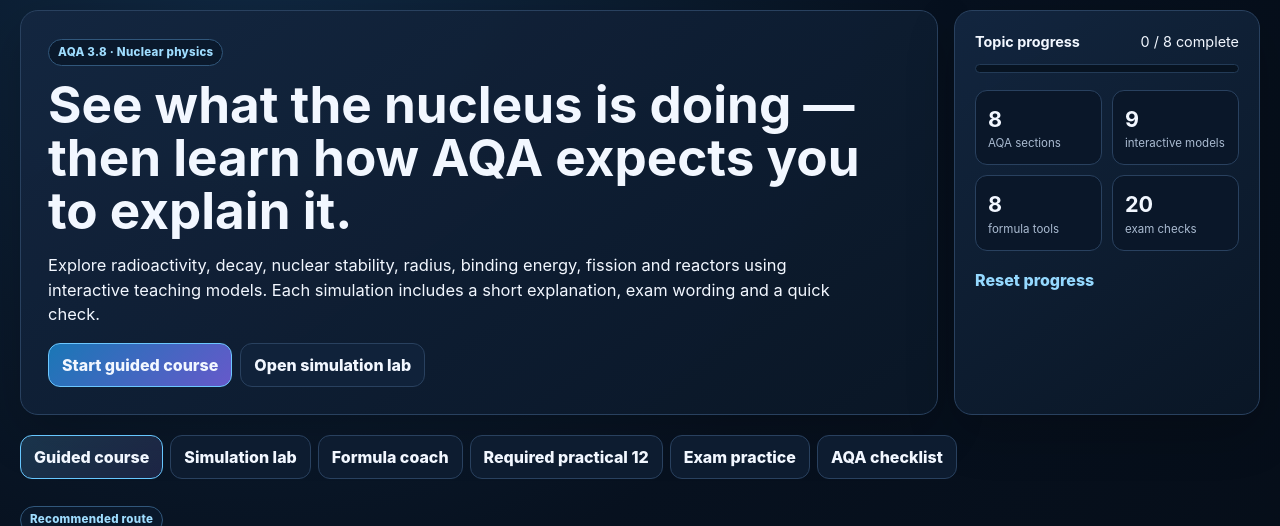
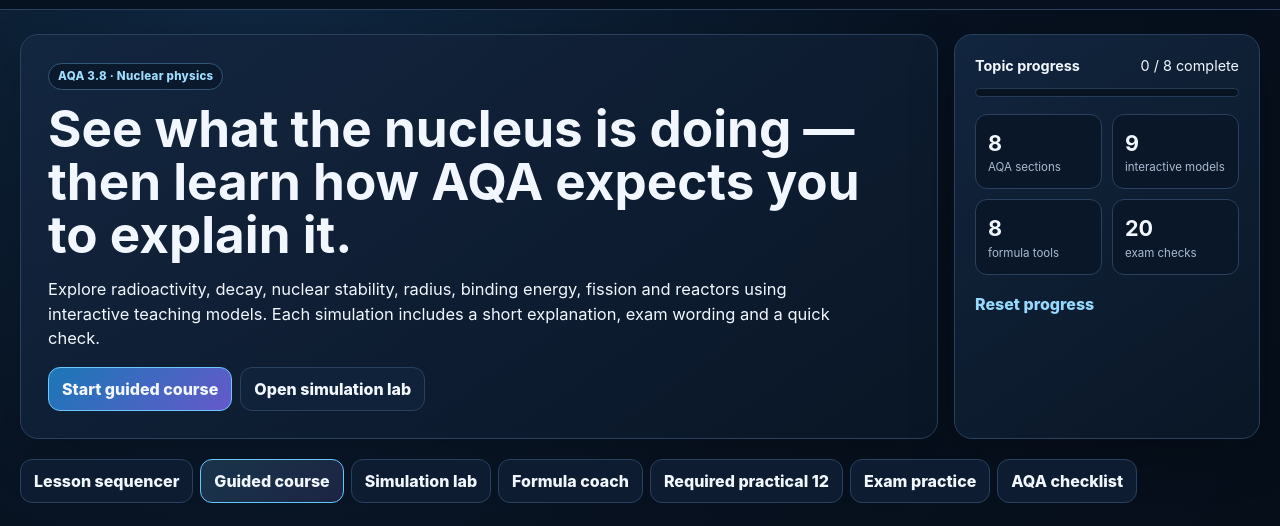
Before and after one commit to markstevengray95-star/nuclear-physicsalevel, a plain HTML site: page index.html in a window 1280 px wide. Shown: the part 83-609 px from the top of the page. Drawn offline with Linux system fonts and the light colour scheme.

Commit message:
Wire lesson sequencer and simulation upgrades into app

```diff
--- a/index.html
+++ b/index.html
@@ -7,7 +7,7 @@
   <title>AQA Nuclear Physics Learning Lab</title>
   <meta name="description" content="Interactive AQA A-level Physics 7408 Nuclear Physics learning lab with guided lessons, simulations, calculations and exam practice.">
   <link rel="stylesheet" href="styles.css?v=1">
-</head>
+  <link rel="stylesheet" href="lesson-sequencer.css?v=2">\n  <link rel="stylesheet" href="simulation-upgrades.css?v=2">\n</head>
 <body>
 <header class="topbar">
   <div class="wrap topbar-inner">
@@ -226,5 +226,5 @@
 </footer>
 
 <script src="app.js?v=1"></script>
-</body>
+<script src="simulation-upgrades.js?v=2"></script>\n<script src="lesson-sequencer.js?v=2"></script>\n</body>
 </html>
```
